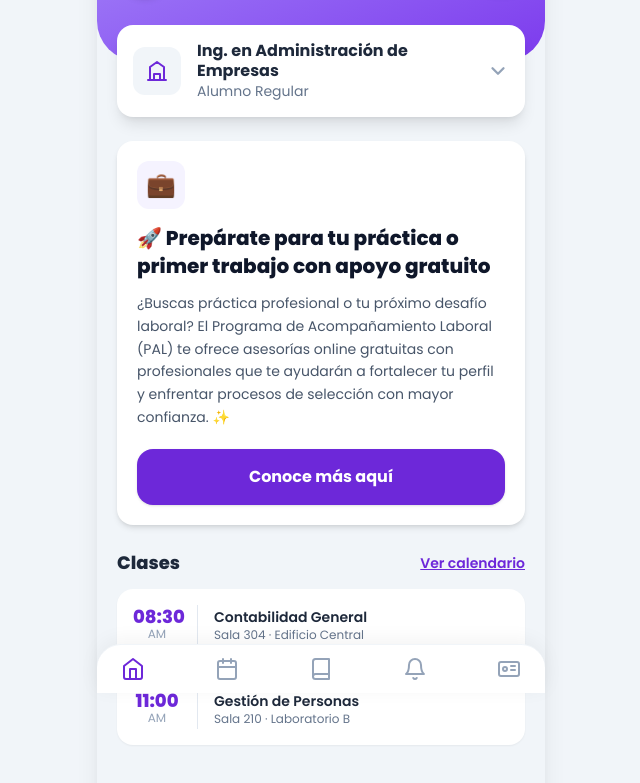
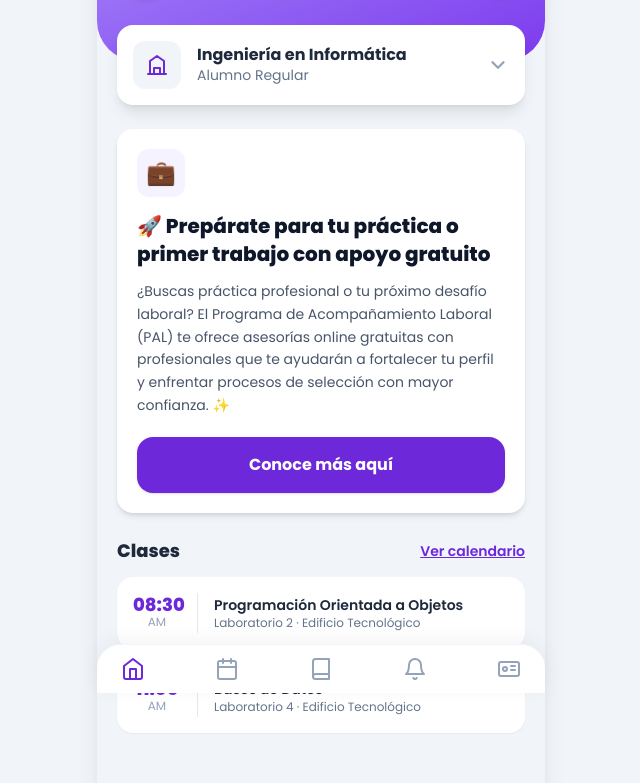
Before and after one commit to duoc-uc-app/joshua-baeza, a plain HTML site: page index.html in a window 1280 px wide. Shown: the part 107-890 px from the top of the page, without its empty margins (319-959 px from the left). Drawn offline with nearby package versions, Linux system fonts and the light colour scheme.

Commit message:
arreglos

```diff
--- a/index.html
+++ b/index.html
@@ -4,7 +4,7 @@
   <meta charset="UTF-8" />
   <meta name="viewport" content="width=device-width, initial-scale=1.0, maximum-scale=1.0, user-scalable=no" />
   <meta name="theme-color" content="#7c3aed" />
-  <title>DuocUC App | Jasen Salamanca</title>
+  <title>DuocUC App | Joshua Baeza</title>
   <script src="https://cdn.tailwindcss.com"></script>
   <script>
     tailwind.config = {
@@ -81,7 +81,7 @@
             </svg>
           </div>
           <div class="text-left flex-1 min-w-0">
-            <h2 class="font-bold text-slate-800 leading-tight">Ing. en Administración de Empresas</h2>
+            <h2 class="font-bold text-slate-800 leading-tight">Ingeniería en Informática</h2>
             <p class="text-slate-500 text-sm">Alumno Regular</p>
           </div>
           <svg xmlns="http://www.w3.org/2000/svg" width="22" height="22" viewBox="0 0 24 24" fill="none" stroke="#94a3b8" stroke-width="2.5" stroke-linecap="round" stroke-linejoin="round"><path d="m6 9 6 6 6-6"/></svg>
@@ -116,8 +116,8 @@
             </div>
             <div class="w-px h-10 bg-slate-200"></div>
             <div>
-              <p class="font-semibold text-slate-800 text-sm">Contabilidad General</p>
-              <p class="text-slate-500 text-xs">Sala 304 · Edificio Central</p>
+              <p class="font-semibold text-slate-800 text-sm">Programación Orientada a Objetos</p>
+              <p class="text-slate-500 text-xs">Laboratorio 2 · Edificio Tecnológico</p>
             </div>
           </div>
           <div class="bg-white rounded-2xl shadow-sm p-4 flex items-center gap-4">
@@ -127,8 +127,8 @@
             </div>
             <div class="w-px h-10 bg-slate-200"></div>
             <div>
-              <p class="font-semibold text-slate-800 text-sm">Gestión de Personas</p>
-              <p class="text-slate-500 text-xs">Sala 210 · Laboratorio B</p>
+              <p class="font-semibold text-slate-800 text-sm">Bases de Datos</p>
+              <p class="text-slate-500 text-xs">Laboratorio 4 · Edificio Tecnológico</p>
             </div>
           </div>
         </div>
@@ -146,8 +146,8 @@
 
       <div class="px-5 pt-5">
         <div class="bg-gradient-to-br from-duoc-500 to-duoc-700 rounded-3xl p-6 text-white shadow-lg">
-          <p class="text-duoc-100 text-sm font-medium">Escuela de Administración y Negocios</p>
-          <h2 class="text-2xl font-extrabold mt-1 leading-tight">Ingeniería en Administración de Empresas</h2>
+          <p class="text-duoc-100 text-sm font-medium">Depto. de Informática y Telecomunicaciones</p>
+          <h2 class="text-2xl font-extrabold mt-1 leading-tight">Ingeniería en Informática</h2>
           <div class="flex flex-wrap gap-2 mt-4">
             <span class="bg-white/20 backdrop-blur px-3 py-1 rounded-full text-xs font-semibold">Sede Concepción</span>
             <span class="bg-white/20 backdrop-blur px-3 py-1 rounded-full text-xs font-semibold">Alumno Regular</span>
@@ -165,7 +165,7 @@
           <div class="h-3 w-full bg-slate-100 rounded-full overflow-hidden">
             <div class="h-full bg-duoc-600 rounded-full" style="width:62%"></div>
           </div>
-          <p class="text-slate-500 text-xs mt-2">Semestre 5 de 8 · 28 asignaturas aprobadas</p>
+          <p class="text-slate-500 text-xs mt-2">Semestre 5 de 8 · 30 asignaturas aprobadas</p>
         </div>
       </div>
 
@@ -176,7 +176,7 @@
           <p class="text-slate-500 text-xs mt-1">Promedio</p>
         </div>
         <div class="bg-white rounded-2xl shadow-sm p-4 text-center">
-          <p class="text-2xl font-extrabold text-duoc-700">28</p>
+          <p class="text-2xl font-extrabold text-duoc-700">30</p>
           <p class="text-slate-500 text-xs mt-1">Aprobadas</p>
         </div>
         <div class="bg-white rounded-2xl shadow-sm p-4 text-center">
@@ -225,12 +225,12 @@
 
             <div class="mt-6 space-y-4">
               <div>
-                <p class="text-duoc-100 text-sm">Escuela</p>
-                <p class="font-bold text-lg leading-snug">Administración y Negocios</p>
+                <p class="text-duoc-100 text-sm">Departamento</p>
+                <p class="font-bold text-lg leading-snug">Informática y Telecomunicaciones</p>
               </div>
               <div>
-                <p class="text-duoc-100 text-sm">Programa</p>
-                <p class="font-bold text-lg leading-snug">Ingeniería en Administración de Empresas</p>
+                <p class="text-duoc-100 text-sm">Carrera</p>
+                <p class="font-bold text-lg leading-snug">Ingeniería en Informática</p>
               </div>
               <div>
                 <p class="text-duoc-100 text-sm">Sede</p>
@@ -270,7 +270,7 @@
           </div>
           <div class="flex items-center justify-between px-4 py-4">
             <span class="text-slate-500 text-sm">Carrera</span>
-            <span class="font-semibold text-slate-800 text-sm text-right">Ing. en Adm. de Empresas</span>
+            <span class="font-semibold text-slate-800 text-sm text-right">Ingeniería en Informática</span>
           </div>
           <div class="flex items-center justify-between px-4 py-4">
             <span class="text-slate-500 text-sm">Sede</span>
@@ -282,7 +282,7 @@
           </div>
           <div class="flex items-center justify-between px-4 py-4">
             <span class="text-slate-500 text-sm">Correo institucional</span>
-            <span class="font-semibold text-slate-800 text-sm">j.salamanca@duocuc.cl</span>
+            <span class="font-semibold text-slate-800 text-sm">j.baeza@duocuc.cl</span>
           </div>
         </div>
       </div>
@@ -349,10 +349,10 @@
 
     // Render subjects
     const subjects = [
-      { name: 'Contabilidad General', code: 'CON301', color: 'bg-duoc-100 text-duoc-700' },
-      { name: 'Gestión de Personas', code: 'GPE204', color: 'bg-amber-100 text-amber-700' },
-      { name: 'Marketing Estratégico', code: 'MKT310', color: 'bg-sky-100 text-sky-700' },
-      { name: 'Finanzas Corporativas', code: 'FIN305', color: 'bg-emerald-100 text-emerald-700' },
+      { name: 'Programación Orientada a Objetos', code: 'INF204', color: 'bg-duoc-100 text-duoc-700' },
+      { name: 'Bases de Datos', code: 'BDD205', color: 'bg-amber-100 text-amber-700' },
+      { name: 'Desarrollo Web', code: 'DWE206', color: 'bg-sky-100 text-sky-700' },
+      { name: 'Redes y Comunicaciones', code: 'RYC203', color: 'bg-emerald-100 text-emerald-700' },
     ];
     document.getElementById('subjects-list').innerHTML = subjects.map(s => `
       <div class="bg-white rounded-2xl shadow-sm p-4 flex items-center gap-4">
```
